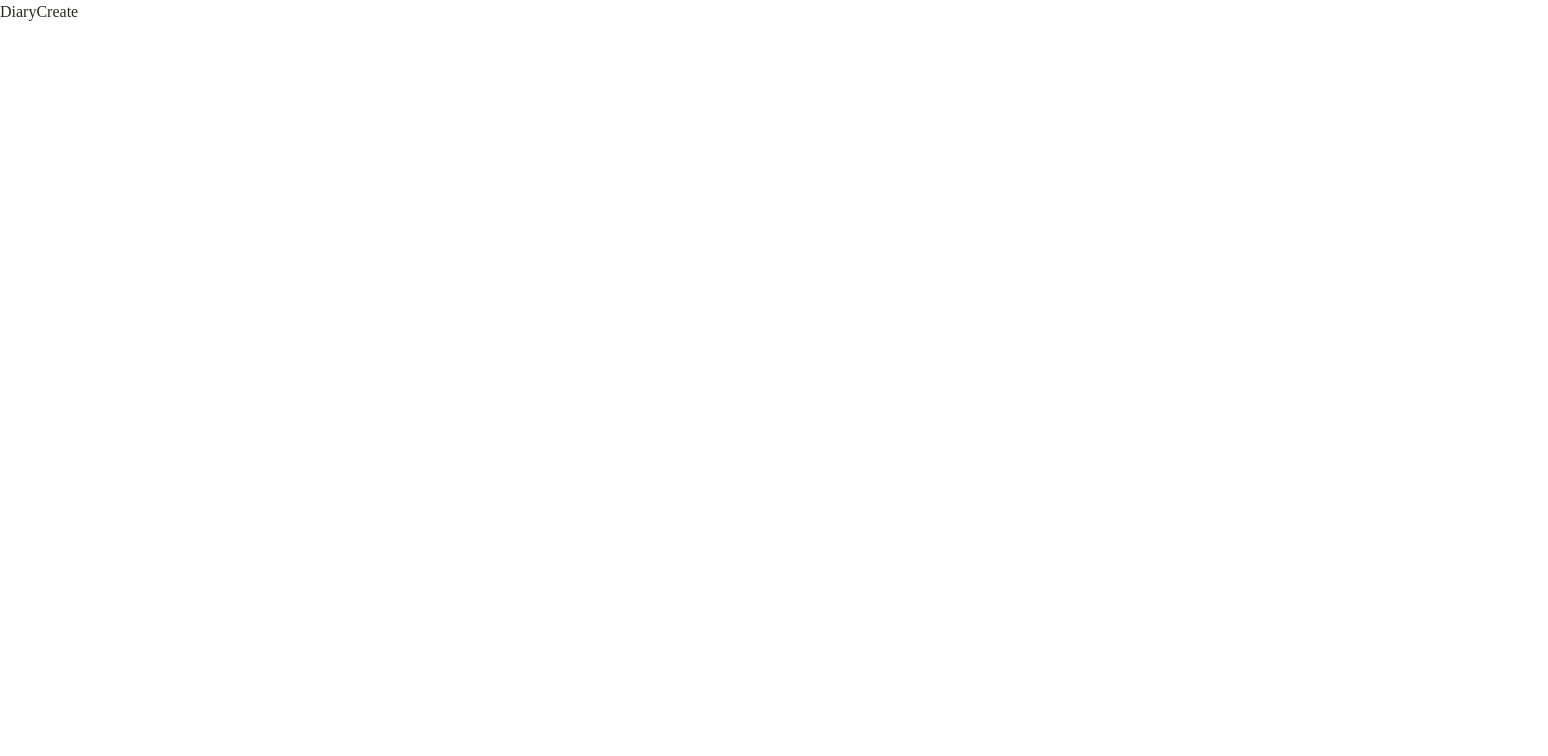
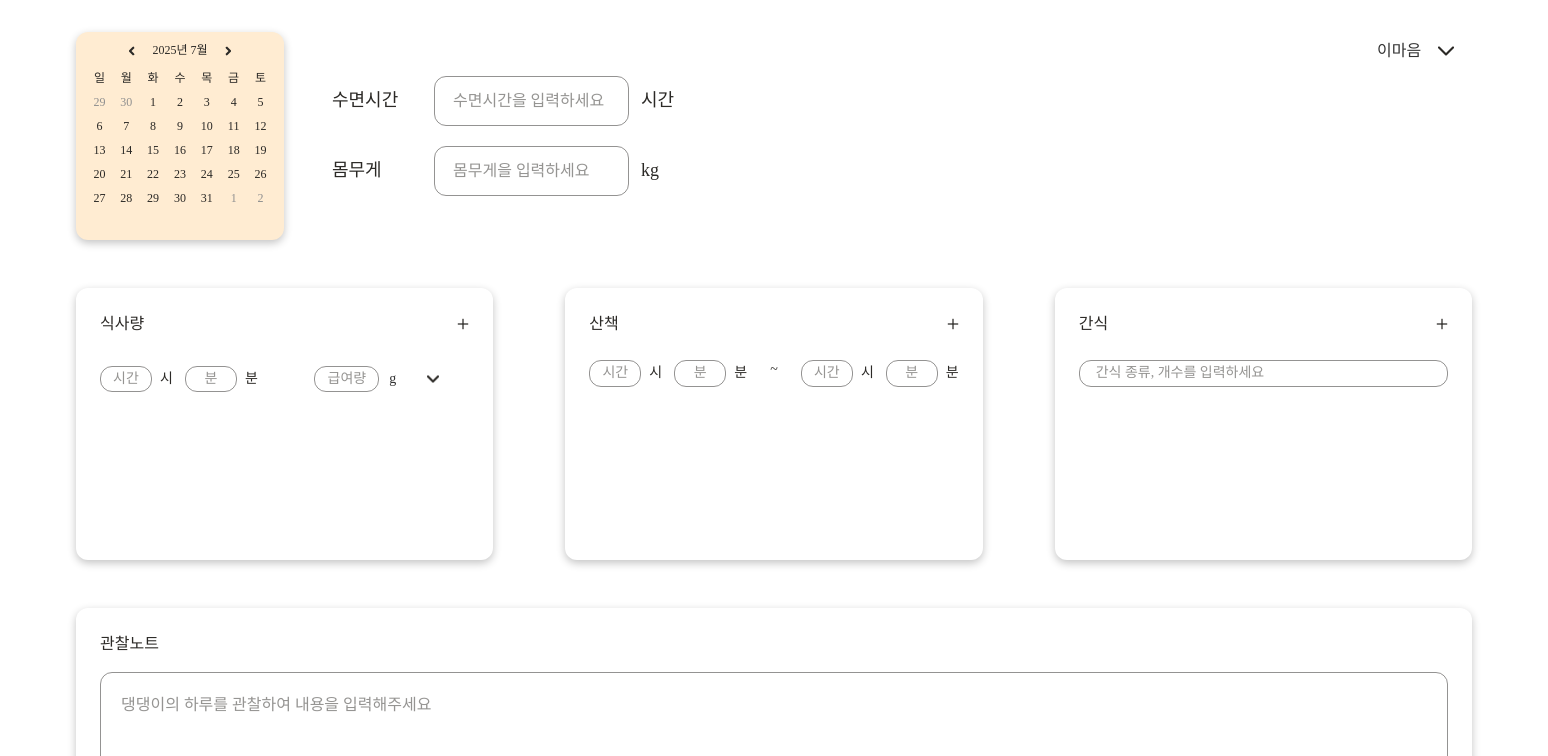
Before and after one commit to run3go/WEB4_5_404TNF_FE, a Next.js app: page /diary/create in a window 1280 px wide. Shown: the top 756 px of the page, 1548 px wide, since content can reach past the window. Built offline with nearby package versions, Linux system fonts and the light colour scheme.

Commit message:
💄 Style: 생활기록 퍼블리싱 초안

```diff
--- a/package.json
+++ b/package.json
@@ -14,6 +14,7 @@
     "framer-motion": "^12.23.0",
     "next": "15.3.4",
     "react": "^19.0.0",
+    "react-day-picker": "^9.8.0",
     "react-dom": "^19.0.0",
     "react-select": "^5.10.1",
     "tailwind-merge": "^3.3.1",
--- a/src/app/dashboard/page.tsx
+++ b/src/app/dashboard/page.tsx
@@ -44,7 +44,12 @@ export default async function Dashboard() {
             마음이는 평균보다 3kg 무거워요! 다이어트가 필요하니 간식을 줄여보는
             건 어떨까요?
           </h2>
-          <SelectBox options={options} width={110} footstep />
+          <SelectBox
+            options={options}
+            width={110}
+            expendMenuWidth={20}
+            footstep
+          />
         </div>
         <div className="flex gap-12">
           <div className="flex flex-col gap-12">
--- a/src/app/diary/create/page.tsx
+++ b/src/app/diary/create/page.tsx
@@ -1,7 +1,48 @@
-export default async function DiaryCreate() {
+'use client';
+import SelectBox from '@/components/common/SelectBox';
+import Calendar from '@/components/diary/Calendar';
+import FeedInput from '@/components/diary/create/FeedInput';
+import Note from '@/components/diary/create/Note';
+import SingleInput from '@/components/diary/create/SingleInput';
+import SnackInput from '@/components/diary/create/SnackInput';
+import WalkingInput from '@/components/diary/create/WalkingInput';
+import { useState } from 'react';
+
+export default function DiaryCreate() {
+  const [selected, setSelected] = useState<Date | undefined>();
+  console.log(selected);
+
+  const options = [
+    { value: '이마음', label: '이마음' },
+    { value: '이구름', label: '이구름' },
+    { value: '이솜', label: '이솜' },
+  ];
+
   return (
-    <>
-      <h1>DiaryCreate</h1>
-    </>
+    <div className="flex h-[904px] w-[1548px] flex-col gap-12 px-19 py-8">
+      <div className="flex justify-between">
+        <div className="flex items-center gap-12">
+          <Calendar selected={selected} setSelected={setSelected} />
+          <div className="flex flex-col gap-5 text-lg">
+            <SingleInput title="수면시간" id="sleep" />
+            <SingleInput title="몸무게" id="weight" />
+          </div>
+        </div>
+        <div className="self-start">
+          <SelectBox
+            options={options}
+            width={105}
+            expendMenuWidth={20}
+            footstep
+          />
+        </div>
+      </div>
+      <div className="flex h-70 w-full gap-18">
+        <FeedInput />
+        <WalkingInput />
+        <SnackInput />
+      </div>
+      <Note />
+    </div>
   );
 }
--- a/src/assets/styles/global.css
+++ b/src/assets/styles/global.css
@@ -26,6 +26,7 @@
 }
 
 body {
+  font-weight: 500;
   font-family: 'GmarketSansMedium';
   color: var(--color-black);
   -ms-overflow-style: none;
@@ -35,9 +36,32 @@ body {
   @apply cursor-pointer transition-all duration-200 hover:-translate-y-1 hover:scale-102 hover:shadow-[0_10px_15px_rgba(0,0,0,0.3)];
 }
 
+.input-style {
+  @apply rounded-[12px] border border-[var(--color-input-border)];
+}
+
 .scrollbar-hidden {
   -ms-overflow-style: none;
 }
 .scrollbar-hidden::-webkit-scrollbar {
   display: none;
 }
+
+.calendar-circle {
+  position: relative;
+  z-index: 1;
+}
+
+.calendar-circle::before {
+  content: '';
+  display: block;
+  position: absolute;
+  top: 54%;
+  left: 50%;
+  transform: translate(-50%, -50%);
+  width: 23px;
+  height: 23px;
+  background: var(--color-background);
+  border-radius: 100%;
+  z-index: -1;
+}
--- a/src/components/common/SelectBox.tsx
+++ b/src/components/common/SelectBox.tsx
@@ -15,6 +15,7 @@ import Icon from './Icon';
 export default function SelectBox({
   options,
   width,
+  expendMenuWidth = 0,
   placeholder,
   defaultValueIndex = 0,
   footstep = false,
@@ -23,6 +24,7 @@ export default function SelectBox({
 }: {
   options: { value: string; label: string }[];
   width: number;
+  expendMenuWidth?: number;
   placeholder?: string;
   defaultValueIndex?: number;
   footstep?: boolean;
@@ -53,6 +55,7 @@ export default function SelectBox({
         ),
         DropdownIndicator: (props) => (
           <components.DropdownIndicator {...props}>
+            {width > 70 ? (
               <Icon
                 className="absolute top-1/2 right-[18px] -translate-y-1/2"
                 width="16px"
@@ -60,6 +63,15 @@ export default function SelectBox({
                 left="-230px"
                 top="-126px"
               />
+            ) : (
+              <Icon
+                className="absolute top-1/2 right-[10px] -translate-y-1/2"
+                width="12px"
+                height="7px"
+                left="-266px"
+                top="-209px"
+              />
+            )}
           </components.DropdownIndicator>
         ),
       }}
@@ -81,7 +93,7 @@ export default function SelectBox({
         menu: (base) => ({
           ...base,
           borderRadius: '20px',
-          width: footstep && !hasBorder ? `${width + 20}px` : `${width}px`,
+          width: `${width + expendMenuWidth}px`,
           position: 'absolute',
           right: 0,
         }),
--- /dev/null
+++ b/src/components/diary/Calendar.tsx
@@ -0,0 +1,39 @@
+import { ko } from 'date-fns/locale';
+import { Dispatch, SetStateAction } from 'react';
+import { DayPicker } from 'react-day-picker';
+import 'react-day-picker/dist/style.css';
+import CalendarNav from './CalendarNav';
+
+export default function Calendar({
+  selected,
+  setSelected,
+}: {
+  selected: Date | undefined;
+  setSelected: Dispatch<SetStateAction<Date | undefined>>;
+}) {
+  return (
+    <div className="h-52 w-52 rounded-xl bg-[var(--color-primary-100)] p-[10px] shadow-[0_3px_8px_rgba(0,0,0,0.24)]">
+      <DayPicker
+        mode="single"
+        selected={selected}
+        onSelect={setSelected}
+        locale={ko}
+        showOutsideDays
+        classNames={{
+          month_caption: 'font-medium mb-2',
+          months: 'w-full relative',
+          month_grid: 'w-full',
+          weekday: 'h-6 font-medium',
+          root: 'h-full text-xs text-center',
+          day: 'w-1/7 h-6',
+          day_button: 'w-full h-full cursor-pointer ',
+          outside: 'text-[var(--color-grey)]',
+          selected: 'calendar-circle',
+        }}
+        components={{
+          Nav: CalendarNav,
+        }}
+      />
+    </div>
+  );
+}
--- /dev/null
+++ b/src/components/diary/CalendarNav.tsx
@@ -0,0 +1,32 @@
+import { HTMLAttributes, MouseEventHandler } from 'react';
+import Icon from '../common/Icon';
+
+export default function CalendarNav(
+  props: {
+    onPreviousClick?: MouseEventHandler<HTMLButtonElement>;
+    onNextClick?: MouseEventHandler<HTMLButtonElement>;
+  } & HTMLAttributes<HTMLElement>,
+) {
+  return (
+    <div className="flex">
+      <button onClick={props.onPreviousClick}>
+        <Icon
+          className="absolute top-1 left-[23%] cursor-pointer"
+          width="6px"
+          height="10px"
+          left="-213px"
+          top="-210px"
+        />
+      </button>
+      <button onClick={props.onNextClick}>
+        <Icon
+          className="absolute top-1 right-[23%] cursor-pointer"
+          width="6px"
+          height="10px"
+          left="-234px"
+          top="-210px"
+        />
+      </button>
+    </div>
+  );
+}
--- /dev/null
+++ b/src/components/diary/create/FeedInput.tsx
@@ -0,0 +1,53 @@
+import Card from '@/components/common/Card';
+import Icon from '@/components/common/Icon';
+import SelectBox from '@/components/common/SelectBox';
+
+export default function FeedInput() {
+  const options = [
+    { label: 'g', value: 'g' },
+    { label: '컵', value: '컵' },
+    { label: '스푼', value: '스푼' },
+  ];
+  return (
+    <Card className="basis-1/3">
+      <div className="mb-6 flex justify-between">
+        <h2>식사량</h2>
+        <button className="cursor-pointer">
+          <Icon width="12px" height="12px" left="-194px" top="-80px" />
+        </button>
+      </div>
+      <div className="flex items-center justify-between text-sm">
+        <div>
+          <input
+            className="input-style mr-2 w-13 py-1 text-center leading-[1.2]"
+            type="text"
+            placeholder="시간"
+            maxLength={2}
+          />
+          <span className="mr-3">시</span>
+          <input
+            className="input-style mr-2 w-13 py-1 text-center leading-[1.2]"
+            type="text"
+            placeholder="분"
+            maxLength={2}
+          />
+          <span>분</span>
+        </div>
+        <div className="flex items-center pr-5">
+          <input
+            className="input-style w-[65px] py-1 text-center leading-[1.2]"
+            type="text"
+            placeholder="급여량"
+            maxLength={3}
+          />
+          <SelectBox
+            width={70}
+            expendMenuWidth={20}
+            options={options}
+            isCenter
+          />
+        </div>
+      </div>
+    </Card>
+  );
+}
--- /dev/null
+++ b/src/components/diary/create/Note.tsx
@@ -0,0 +1,13 @@
+import Card from '@/components/common/Card';
+
+export default function Note() {
+  return (
+    <Card className="flex h-[270px] w-full flex-col">
+      <h2 className="mb-4">관찰노트</h2>
+      <textarea
+        className="input-style w-full grow-1 resize-none p-5"
+        placeholder="댕댕이의 하루를 관찰하여 내용을 입력해주세요"
+      />
+    </Card>
+  );
+}
--- /dev/null
+++ b/src/components/diary/create/SingleInput.tsx
@@ -0,0 +1,22 @@
+export default function SingleInput({
+  title,
+  id,
+}: {
+  title: string;
+  id: string;
+}) {
+  return (
+    <div>
+      <label className="inline-block w-[102px]" htmlFor={id}>
+        {title}
+      </label>
+      <input
+        className="input-style mr-3 w-[195px] px-[18px] py-3 text-base"
+        id={id}
+        type="text"
+        placeholder={`${title}을 입력하세요`}
+      />
+      <span>{title === '수면시간' ? '시간' : 'kg'}</span>
+    </div>
+  );
+}
--- /dev/null
+++ b/src/components/diary/create/SnackInput.tsx
@@ -0,0 +1,21 @@
+import Card from '@/components/common/Card';
+import Icon from '@/components/common/Icon';
+
+export default function SnackInput() {
+  return (
+    <Card className="basis-1/3">
+      <div className="mb-6 flex justify-between">
+        <h2>간식</h2>
+        <button className="cursor-pointer">
+          <Icon width="12px" height="12px" left="-194px" top="-80px" />
+        </button>
+      </div>
+      <input
+        className="input-style w-full px-4 py-1 text-sm leading-[1.2]"
+        type="text"
+        placeholder="간식 종류, 개수를 입력하세요"
+        maxLength={2}
+      />
+    </Card>
+  );
+}
--- /dev/null
+++ b/src/components/diary/create/WalkingInput.tsx
@@ -0,0 +1,50 @@
+import Card from '@/components/common/Card';
+import Icon from '@/components/common/Icon';
+
+export default function WalkingInput() {
+  return (
+    <Card className="basis-1/3">
+      <div className="mb-6 flex justify-between">
+        <h2>산책</h2>
+        <button className="cursor-pointer">
+          <Icon width="12px" height="12px" left="-194px" top="-80px" />
+        </button>
+      </div>
+      <div className="flex justify-between text-sm">
+        <div>
+          <input
+            className="input-style mr-2 w-13 py-1 text-center leading-[1.2]"
+            type="text"
+            placeholder="시간"
+            maxLength={2}
+          />
+          <span className="mr-3">시</span>
+          <input
+            className="input-style mr-2 w-13 py-1 text-center leading-[1.2]"
+            type="text"
+            placeholder="분"
+            maxLength={2}
+          />
+          <span>분</span>
+        </div>
+        <span>~</span>
+        <div>
+          <input
+            className="input-style mr-2 w-13 py-1 text-center leading-[1.2]"
+            type="text"
+            placeholder="시간"
+            maxLength={2}
+          />
+          <span className="mr-3">시</span>
+          <input
+            className="input-style mr-2 w-13 py-1 text-center leading-[1.2]"
+            type="text"
+            placeholder="분"
+            maxLength={2}
+          />
+          <span>분</span>
+        </div>
+      </div>
+    </Card>
+  );
+}
```
Also changed, not shown: src/assets/images/sprite.png, 1 other file (tests, documents, lock files or other folders). Lines whose indentation alone changed are shown as unchanged.
